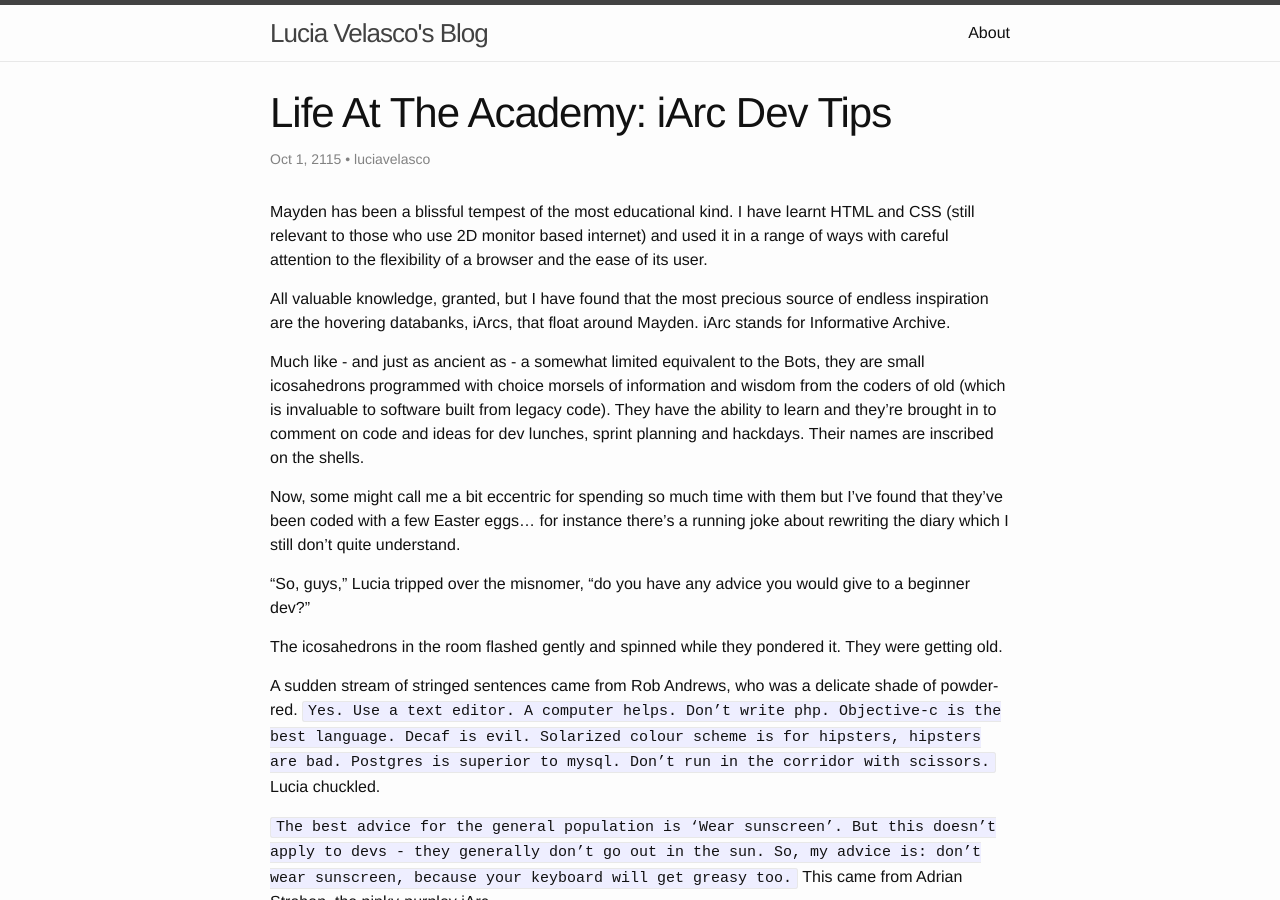
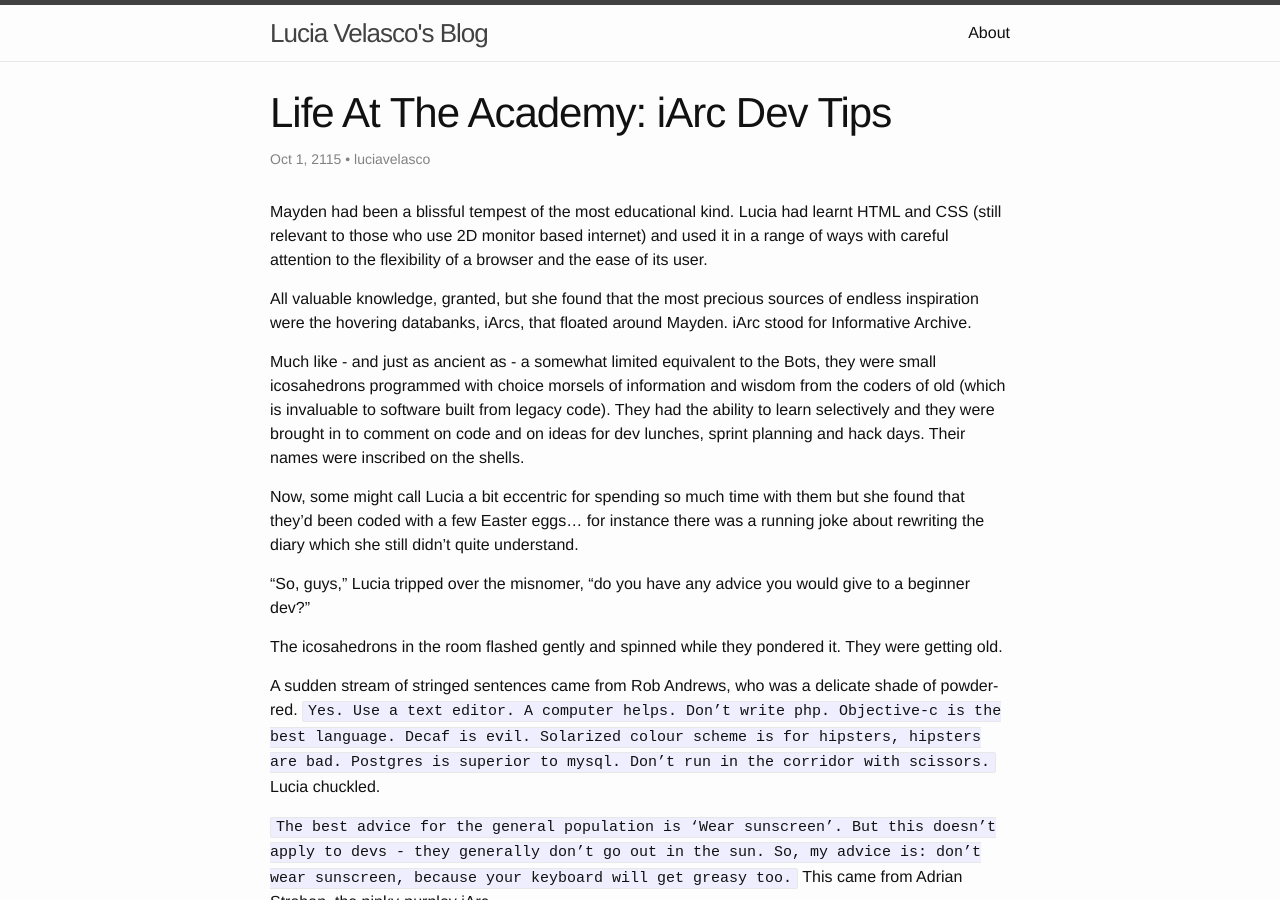
Before and after one commit to luciavelasco/luciavelasco.github.io, a Jekyll site: the page built from _posts/2115-10-01-blog-post4.markdown, in a window 1280 px wide and 900 px high. Built offline with Jekyll 4.4.1, drawn with Linux system fonts in a browser that asks for light colours.

Commit message:
changed mixed tenses and first person to third person narrative at beginning of iArc post

```diff
--- a/_posts/2115-10-01-blog-post4.markdown
+++ b/_posts/2115-10-01-blog-post4.markdown
@@ -7,13 +7,13 @@ author: luciavelasco
 ---
 
 
-Mayden has been a blissful tempest of the most educational kind. I have learnt HTML and CSS (still relevant to those who use 2D monitor based internet) and used it in a range of ways with careful attention to the flexibility of a browser and the ease of its user.
+Mayden had been a blissful tempest of the most educational kind. Lucia had learnt HTML and CSS (still relevant to those who use 2D monitor based internet) and used it in a range of ways with careful attention to the flexibility of a browser and the ease of its user.
 
-All valuable knowledge, granted, but I have found that the most precious source of endless inspiration are the hovering databanks, iArcs, that float around Mayden. iArc stands for Informative Archive.
+All valuable knowledge, granted, but she found that the most precious sources of endless inspiration were the hovering databanks, iArcs, that floated around Mayden. iArc stood for Informative Archive.
 
-Much like - and just as ancient as - a somewhat limited equivalent to the Bots, they are small icosahedrons programmed with choice morsels of information and wisdom from the coders of old (which is invaluable to software built from legacy code). They have the ability to learn and they're brought in to comment on code and ideas for dev lunches, sprint planning and hackdays. Their names are inscribed on the shells.
+Much like - and just as ancient as - a somewhat limited equivalent to the Bots, they were small icosahedrons programmed with choice morsels of information and wisdom from the coders of old (which is invaluable to software built from legacy code). They had the ability to learn selectively and they were brought in to comment on code and on ideas for dev lunches, sprint planning and hack days. Their names were inscribed on the shells.
 
-Now, some might call me a bit eccentric for spending so much time with them but I've found that they've been coded with a few Easter eggs... for instance there's a running joke about rewriting the diary which I still don't quite understand.
+Now, some might call Lucia a bit eccentric for spending so much time with them but she found that they'd been coded with a few Easter eggs... for instance there was a running joke about rewriting the diary which she still didn't quite understand.
 
 
 
```
